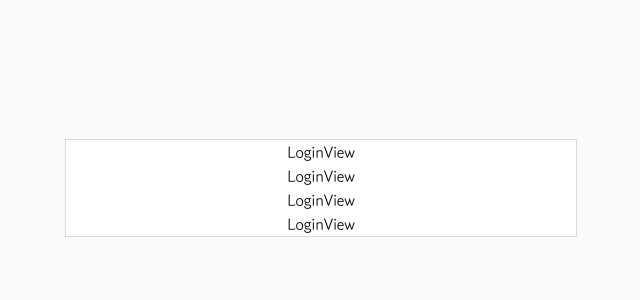
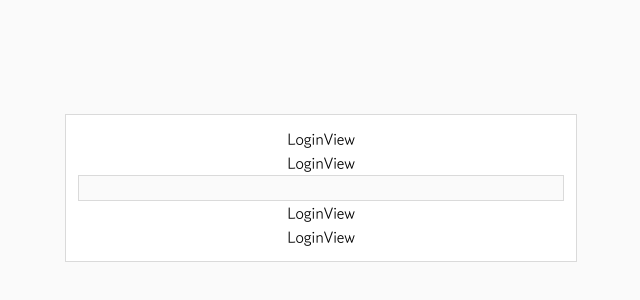
Before and after one commit to ohseungo/gamers-vault-frontend, a Next.js app: page / in a window 1280 px wide. Shown: the part 212-512 px from the top of the page, without its empty margins (319-959 px from the left). Built offline with nearby package versions, Linux system fonts and the light colour scheme.

Commit message:
공통 ui component - input

```diff
--- a/components/auth/LoginView/LoginVIew.module.css
+++ b/components/auth/LoginView/LoginVIew.module.css
@@ -1,5 +1,5 @@
 .root {
-  @apply bg-primary w-full max-w-lg flex flex-col items-center;
+  @apply bg-primary w-full max-w-lg flex flex-col items-center px-3 py-3;
 
   border: 1px solid var(--secondary-border);
 }
--- a/components/auth/LoginView/LoginView.tsx
+++ b/components/auth/LoginView/LoginView.tsx
@@ -1,3 +1,4 @@
+import Input from "components/ui/Input";
 import style from "./LoginView.module.css";
 
 const LoginView = () => {
@@ -5,6 +6,7 @@ const LoginView = () => {
     <div className={style.root}>
       <div>LoginView</div>
       <div>LoginView</div>
+      <Input />
       <div>LoginView</div>
       <div>LoginView</div>
     </div>
--- /dev/null
+++ b/components/ui/Input/Input.module.css
@@ -0,0 +1,9 @@
+.root {
+  @apply w-full;
+}
+
+.input {
+  @apply bg-secondary w-full;
+
+  border: 1px solid var(--secondary-border);
+}
--- a/components/ui/Input/Input.tsx
+++ b/components/ui/Input/Input.tsx
@@ -1,7 +1,9 @@
+import style from "./Input.module.css";
+
 const Input = () => {
   return (
-    <label>
-      <input />
+    <label className={style.root}>
+      <input className={style.input} />
     </label>
   );
 };
```
